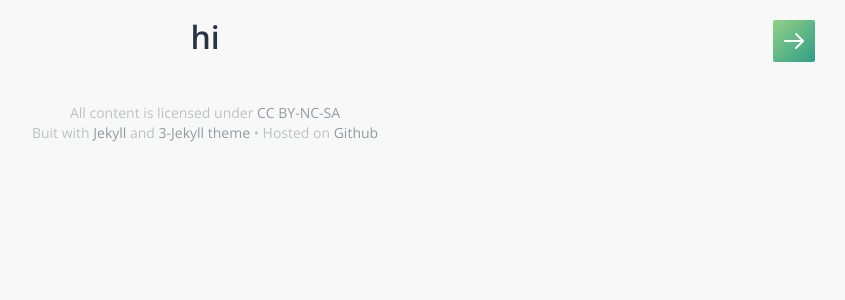
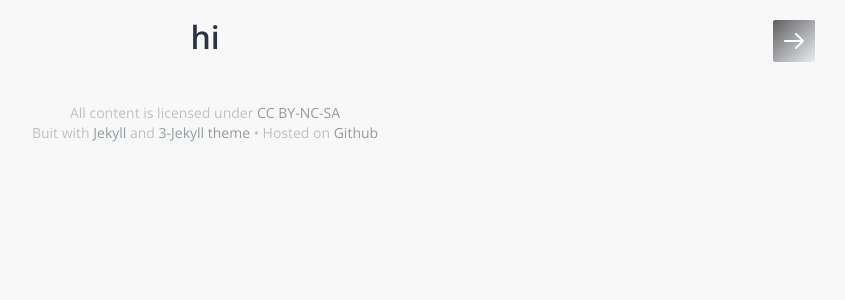
Before and after one commit to MythSama/mythsama.github.io, a Jekyll site: the page built from index.html, in a window 1280 px wide. Shown: the top 300 px of the page, without its empty margins (435-1280 px from the left). Built offline with Jekyll 4.4.1, drawn with Linux system fonts in a browser that asks for light colours; some web fonts are replaced.

Commit message:
avatar and colors

```diff
--- a/css/main.sass
+++ b/css/main.sass
@@ -17,8 +17,8 @@ $font: 'Open Sans', 'Hiragino Sans GB', sans-serif
 
 // # Sidebar Background Gradient
 
-$gradient-start: #C2E987
-$gradient-end:   #309E85
+$gradient-start: #191a19
+$gradient-end:   #ebedf2
 
 $sidebar-bg: linear-gradient(136deg, $gradient-start, $gradient-end)
 
```
Also changed, not shown: assets/img/avatar.jpg.
